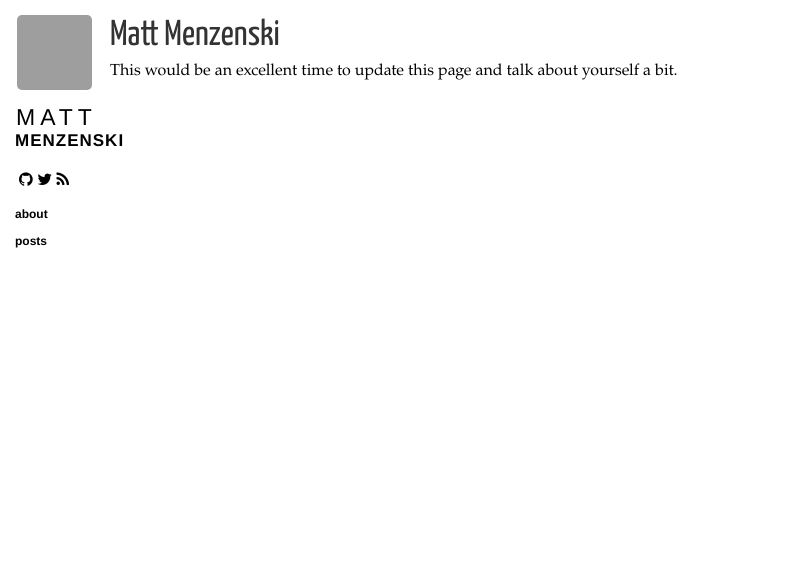
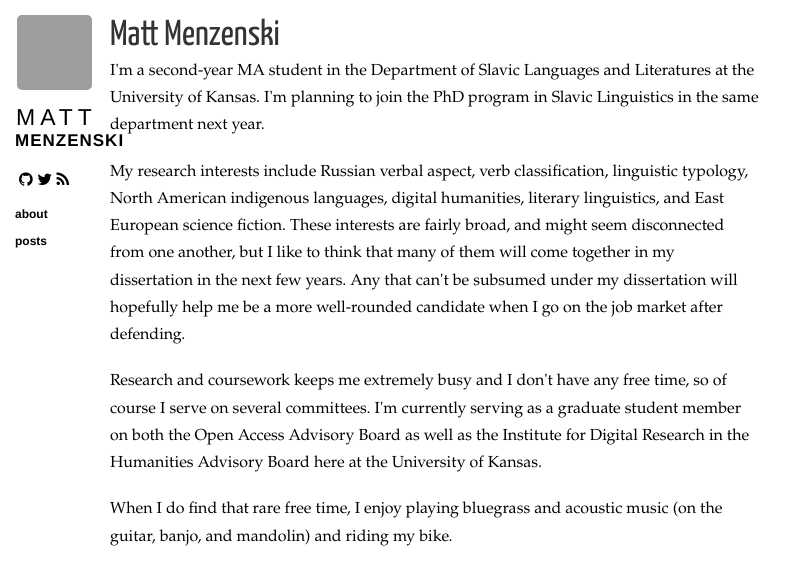
Before and after one commit to menzenski/menzenski.github.io, a Jekyll site: the page built from about.html, in a window 1280 px wide. Shown: the top 585 px of the page, without its empty margins (0-806 px from the left). Built offline with Jekyll 4.4.1, drawn with Linux system fonts in a browser that asks for light colours; nearby versions of some CDN libraries; Markdown is read by kramdown in place of the engine named in the settings; grey boxes are pictures that could not be loaded.

Commit message:
updated about me page

```diff
--- a/about.html
+++ b/about.html
@@ -7,5 +7,26 @@ title: "About"
 <section class="content">
   <h1>{{ site.name }}</h1>
 
-  <p>This would be an excellent time to update this page and talk about yourself a bit.</p>
+  <p>I'm a second-year MA student in the Department of Slavic
+    Languages and Literatures at the University of Kansas. I'm
+    planning to join the PhD program in Slavic Linguistics in the same
+    department next year.</p>
+    <p>My research interests include Russian verbal aspect, verb
+    classification, linguistic typology, North American indigenous
+    languages, digital humanities, literary linguistics, and East European
+    science fiction. These interests are fairly broad, and might seem
+    disconnected from one another, but I like to think that many of
+    them will come together in my dissertation in the next few
+    years. Any that can't be subsumed under my dissertation will
+    hopefully help me be a more well-rounded candidate when I go on
+    the job market after defending.</p>
+    <p>Research and coursework keeps me extremely busy and I don't
+    have any free time, so of course I serve on several
+    committees. I'm currently serving as a graduate student member on
+    both the Open Access Advisory Board as well as the Institute for
+    Digital Research in the Humanities Advisory Board here at the
+    University of Kansas.</p>
+    <p>When I do find that rare free time, I enjoy playing bluegrass
+    and acoustic music (on the guitar, banjo, and mandolin) and riding
+    my bike.</p>
 </section>
```
